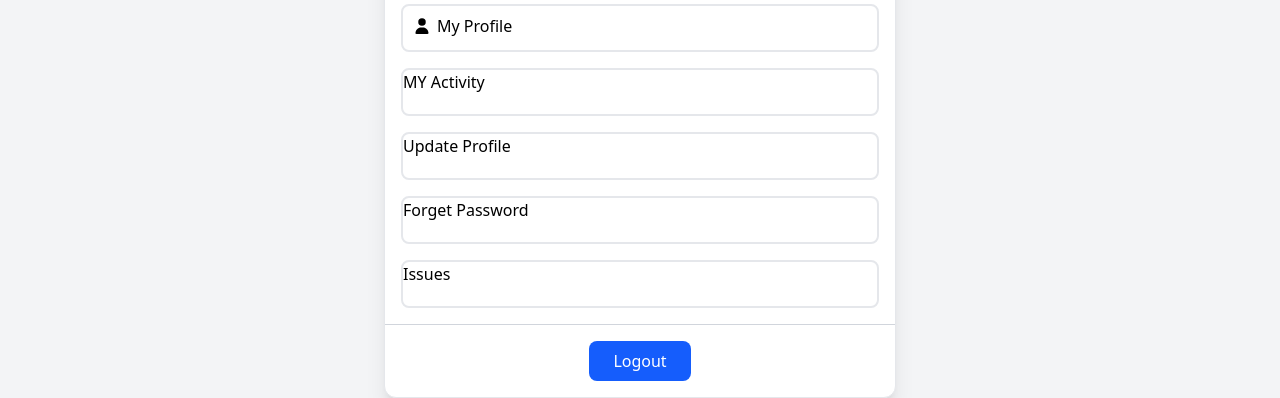
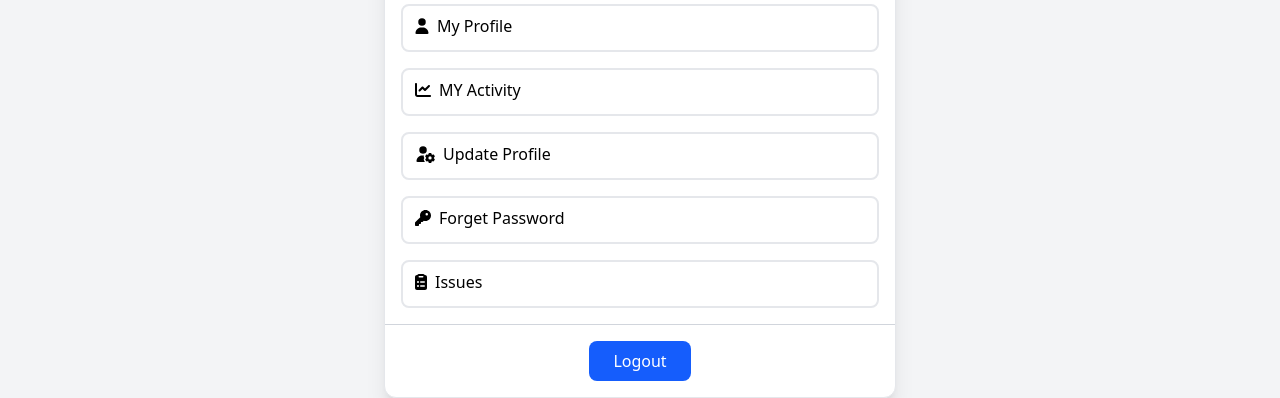
Before and after one commit to RahulHeer150/civic-, a React (Vite) app in the folder client/: page /userprofile in a window 1280 px wide. Shown: the part 356-754 px from the top of the page. Built offline with nearby package versions, Linux system fonts and the light colour scheme; no server answers.

Commit message:
adding icons to profile page

```diff
--- a/client/src/pages/UserProfile.jsx
+++ b/client/src/pages/UserProfile.jsx
@@ -1,6 +1,6 @@
 import { FontAwesomeIcon } from "@fortawesome/react-fontawesome";
 import React from "react";
-import { faUser } from "@fortawesome/free-solid-svg-icons";
+import { faUser, faChartLine, faUserGear, faClipboardList, faKey } from "@fortawesome/free-solid-svg-icons";
 
 const UserProfile = () => {
   return (
@@ -22,16 +22,24 @@ const UserProfile = () => {
               My Profile</h1>
           </div>
           <div className="h-12 bg-white border-2 border-gray-200 rounded-lg">
-            <h1>MY Activity</h1>
+             <h1 className="px-3 py-2">
+              <span className="pr-2"><FontAwesomeIcon icon={faChartLine}/></span>
+              MY Activity</h1>
           </div>
           <div className="h-12 bg-white border-2 border-gray-200 rounded-lg">
-            <h1>Update Profile</h1>
+             <h1 className="px-3 py-2">
+              <span className="pr-2"><FontAwesomeIcon icon={faUserGear}/></span>
+              Update Profile</h1>
           </div>
           <div className="h-12 bg-white border-2 border-gray-200 rounded-lg">
-            <h1>Forget Password</h1>
+            <h1 className="px-3 py-2">
+              <span className="pr-2"><FontAwesomeIcon icon={faKey}/></span>
+              Forget Password</h1>
           </div>
           <div className="h-12 bg-white border-2 border-gray-200 rounded-lg">
-            <h1>Issues</h1>
+             <h1 className="px-3 py-2">
+              <span className="pr-2"><FontAwesomeIcon icon={faClipboardList}/></span>
+              Issues</h1>
           </div>
         </div>
 
```
